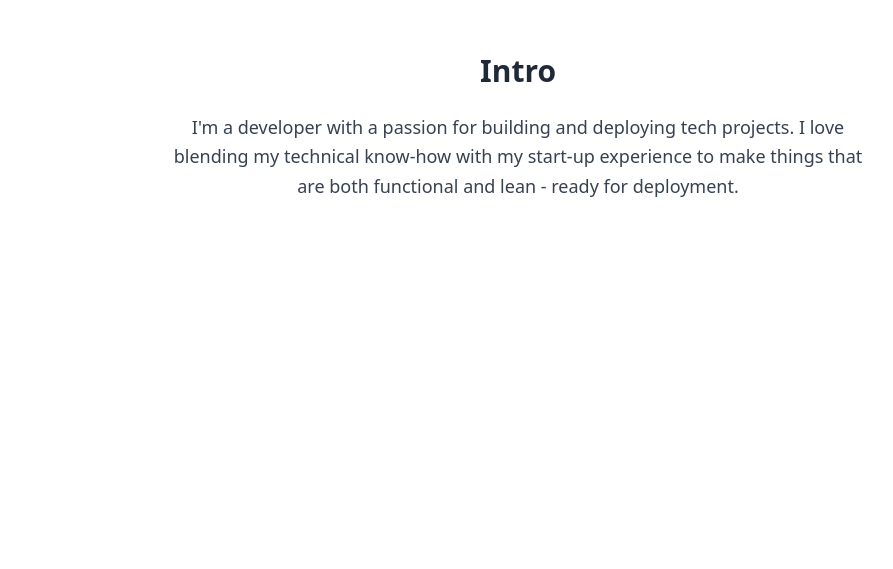
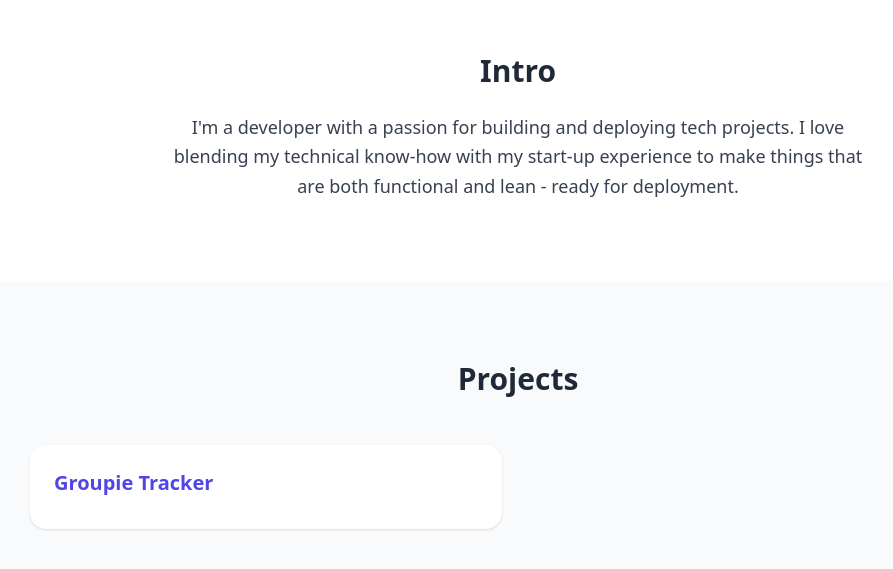
Before and after one commit to recentlyhatched/2026-portfolio, a React (Create React App) app: page / in a window 1280 px wide. Shown: the part 827-1396 px from the top of the page, without its empty margins (122-1015 px from the left). Before the commit the page ends 1108 px from the top, so only its background shows below. Built offline with nearby package versions, Linux system fonts and the light colour scheme.

Commit message:
Groupie Tracker title-only

```diff
--- a/src/App.tsx
+++ b/src/App.tsx
@@ -1,12 +1,15 @@
 import React from 'react';
 import Hero from "./components/Hero"
-import About from "./components/About"
+import About from './components/About';
+import Projects from './components/Projects';
+
 
 function App() {
   return (
     <div className="scroll-smooth font-sans">
       <Hero />
       <About />
+      <Projects />
     </div>
   );
 }
--- a/src/components/Projects.tsx
+++ b/src/components/Projects.tsx
@@ -1 +1,35 @@
-export {}
+import React from "react"
+
+interface Project {
+    title: string
+}
+
+const projects: Project[] = [
+    {
+        title: "Groupie Tracker"
+    }
+]
+
+const Projects: React.FC = () => {
+    return (
+        <section id="projects" className="py-20 bg-gray-50 text-gray-700">
+            <div className="max-w-5xl mx-auto px-6">
+                <h2 className="text-3xl font-semibold mb-12 text-center text-gray-800">
+                    Projects
+                </h2>
+                <div className="grid md:grid-cols-2 gap-8">
+                    {projects.map((p) => (
+                        <div key={p.title} className="bg-white rounded-2xl shadow p-6 hover:shadow-lg transition">
+                            <h3 className="text-xl font-bold text-indigo-600 mb-2">
+                                {p.title}
+                            </h3>
+                        </div>
+                    ))}
+
+                </div>
+            </div>
+        </section>
+    )
+}
+
+export default Projects
```
